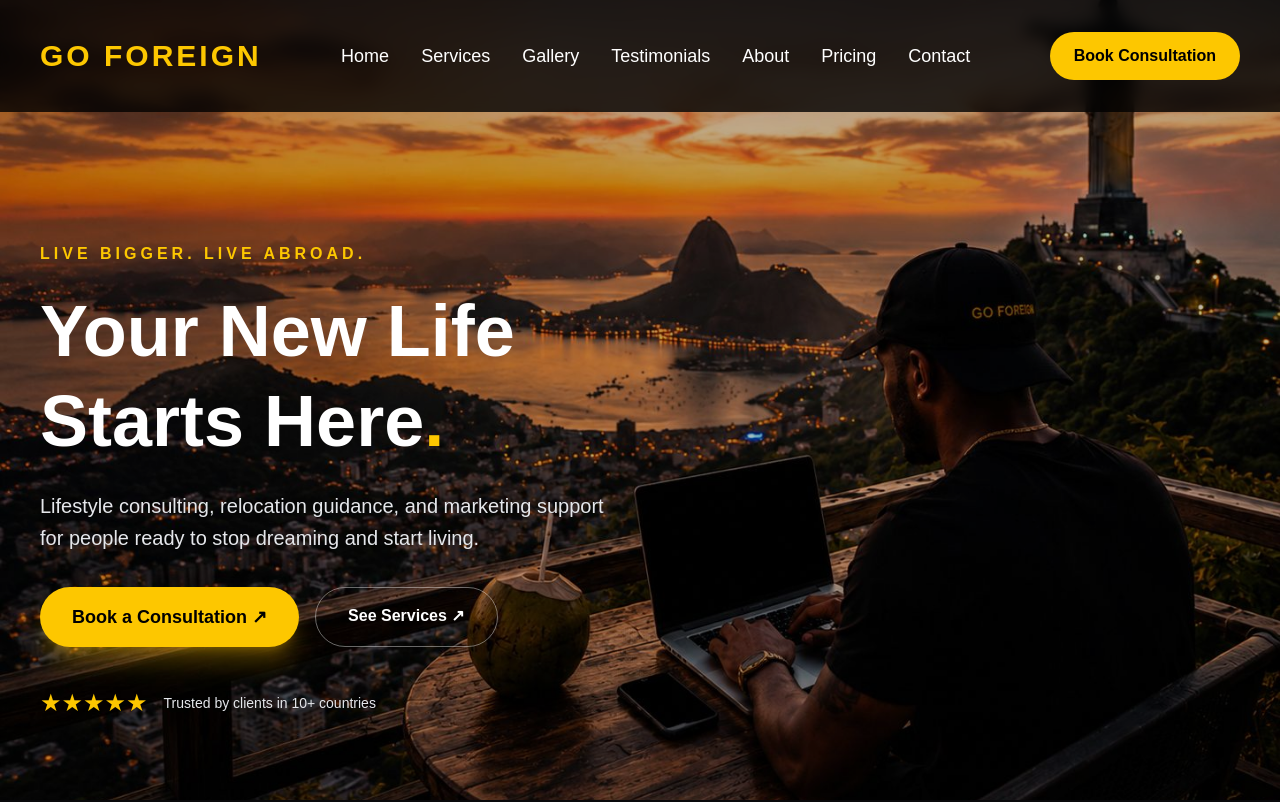
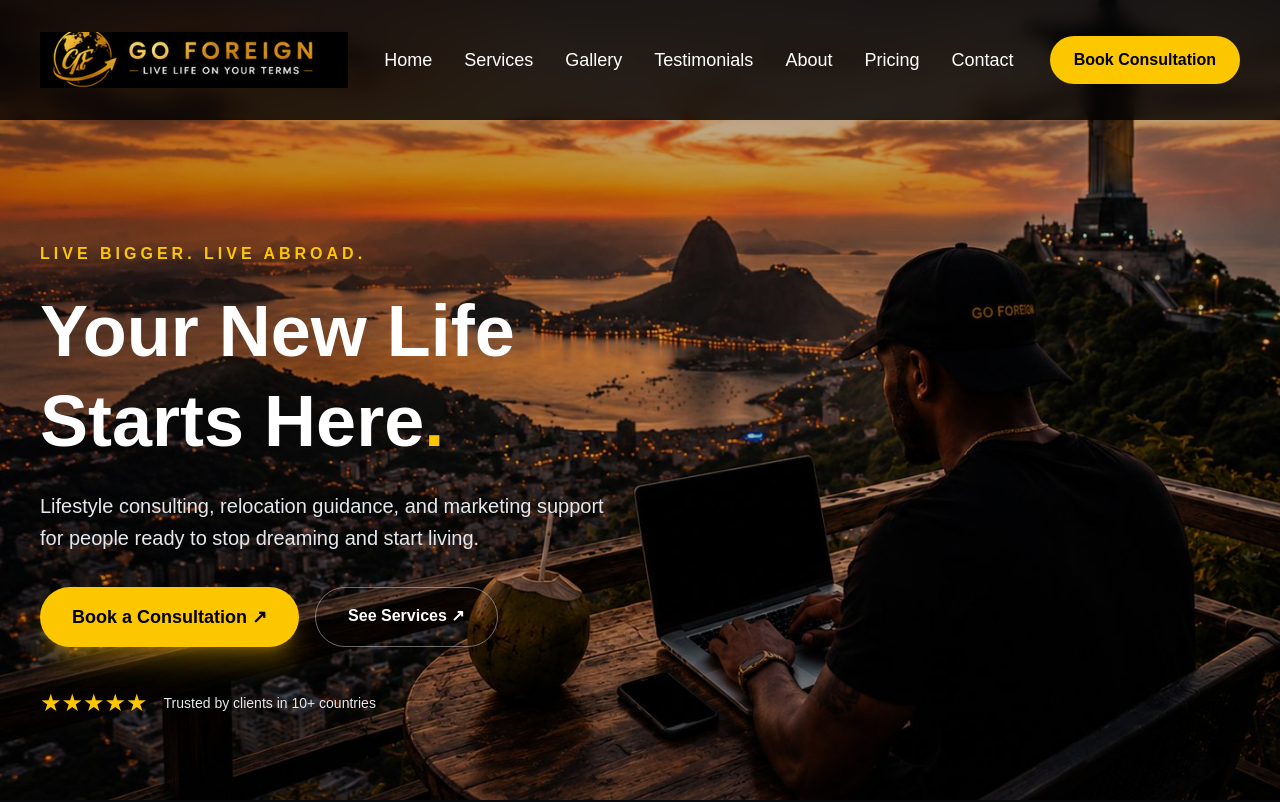
Before and after one commit to kartelwest/goforeign-website, a Next.js app: page / in a window 1280 px wide. Shown: the top 802 px of the page. Built offline with nearby package versions, Linux system fonts and the light colour scheme.

Commit message:
Updated website

```diff
--- a/app/page.tsx
+++ b/app/page.tsx
@@ -11,7 +11,8 @@ export default function Home() {
   return (
     <main className="min-h-screen bg-black text-white">
       <nav className="fixed top-0 z-50 flex w-full items-center justify-between bg-black/80 px-10 py-8 backdrop-blur">
-        <h1 className="text-3xl font-bold tracking-widest text-yellow-400">GO FOREIGN</h1>
+        <img src="/go-foreign-logo.png" alt="Go Foreign" className="h-14 w-auto"
+/>
 
         <div className="hidden gap-8 text-lg font-medium md:flex">
           <a href="#">Home</a>
```
Also changed, not shown: public/go-foreign-logo.png (added), 1 other file (tests, documents, lock files or other folders).
